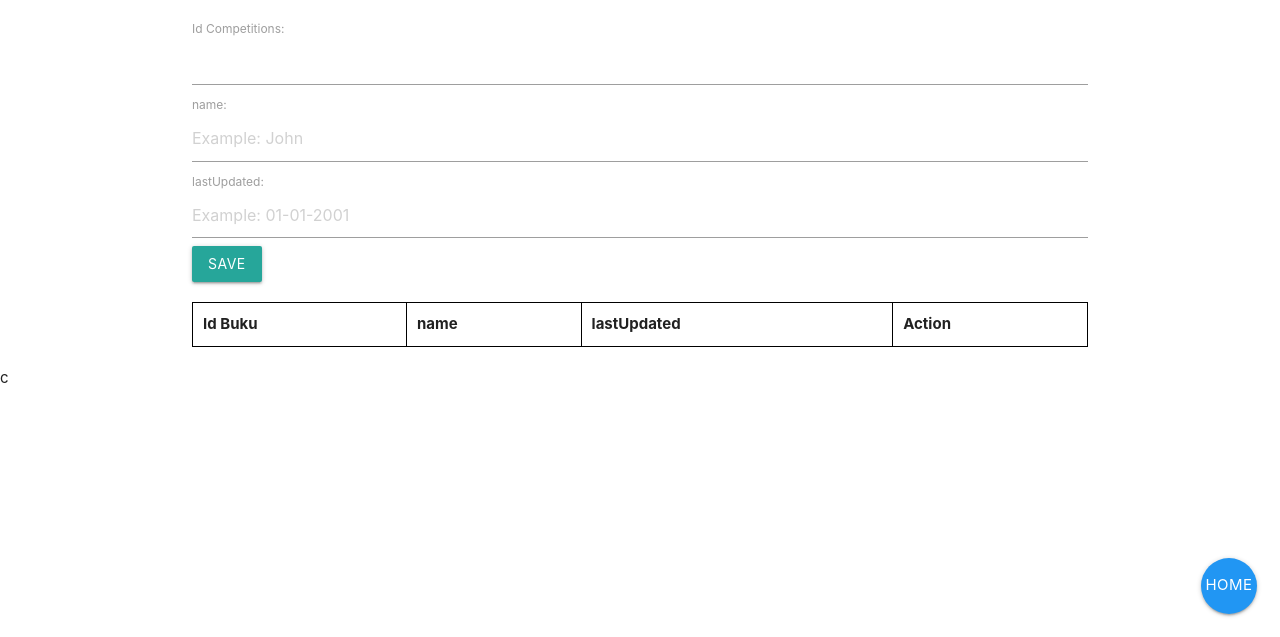
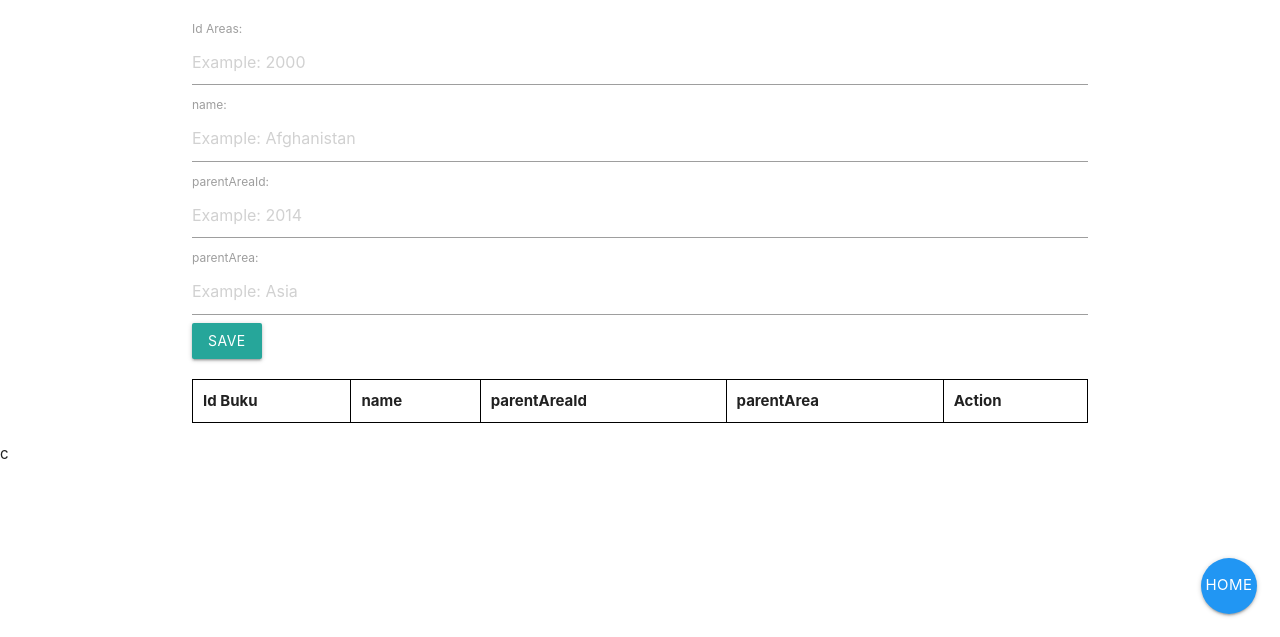
Before and after one commit to rian-gustandi/-Dicoding-WebSubmission4, a plain HTML site: page crud-areas.html in a window 1280 px wide. Shown: the part 163-800 px from the top of the page. Drawn offline with Linux system fonts and the light colour scheme.

Commit message:
Add competitions & areas

```diff
--- a/crud-areas.html
+++ b/crud-areas.html
@@ -39,14 +39,17 @@
         <h2>Add Areas</h2>
         <div class="row">
             <form>
-                <label for="bookId">Id Competitions: </label>
-                <input id="bookId" type="number" required>
+                <label for="bookId">Id Areas: </label>
+                <input id="bookId" type="number" required placeholder="Example: 2000">
 
                 <label for="bookName">name: </label>
-                <input id="bookName" type="text" required placeholder="Example: John">
+                <input id="bookName" type="text" required placeholder="Example: Afghanistan">
 
-                <label for="bookAuthor">lastUpdated: </label>
-                <input id="bookAuthor" type="text" required placeholder="Example: 01-01-2001">
+                <label for="bookAuthor">parentAreaId: </label>
+                <input id="bookAuthor" type="number" required placeholder="Example: 2014">
+
+                <label for="bookName">parentArea: </label>
+                <input id="bookArea" type="text" required placeholder="Example: Asia">
 
                 <button onclick="insertBook()" class="btn waves-effect waves-light" type="submit" name="action">Save
                 </button>
@@ -56,7 +59,8 @@
                     <tr>
                         <th>Id Buku</th>
                         <th>name</th>
-                        <th>lastUpdated</th>
+                        <th>parentAreaId</th>
+                        <th>parentArea</th>
                         <th>Action</th>
                     </tr>
                 </thead>
@@ -80,12 +84,15 @@
         const inputBookId = document.querySelector("#bookId");
         const inputBookName = document.querySelector("#bookName");
         const inputBookAuthor = document.querySelector("#bookAuthor");
+        const inputBookArea = document.querySelector("#bookArea");
+
 
         function insertBook() {
             const book = {
                 bookId: inputBookId.value,
                 bookName: inputBookName.value,
-                bookAuthor: inputBookAuthor.value
+                bookAuthor: inputBookAuthor.value,
+                bookArea: inputBookArea.value
             };
 
             dbInsertBook(book).then(() => {
@@ -102,6 +109,7 @@
                  <td>${book.bookId}</td>
                  <td>${book.bookName}</td>
                  <td>${book.bookAuthor}</td>
+                 <td>${book.bookArea}</td>
                  <td><button id="${book.bookId}" class="removeButton btn red">Remove</button></td>
                </tr>
                `;
```
Also changed, not shown: crud-competitions.html (+3 -3 lines).
